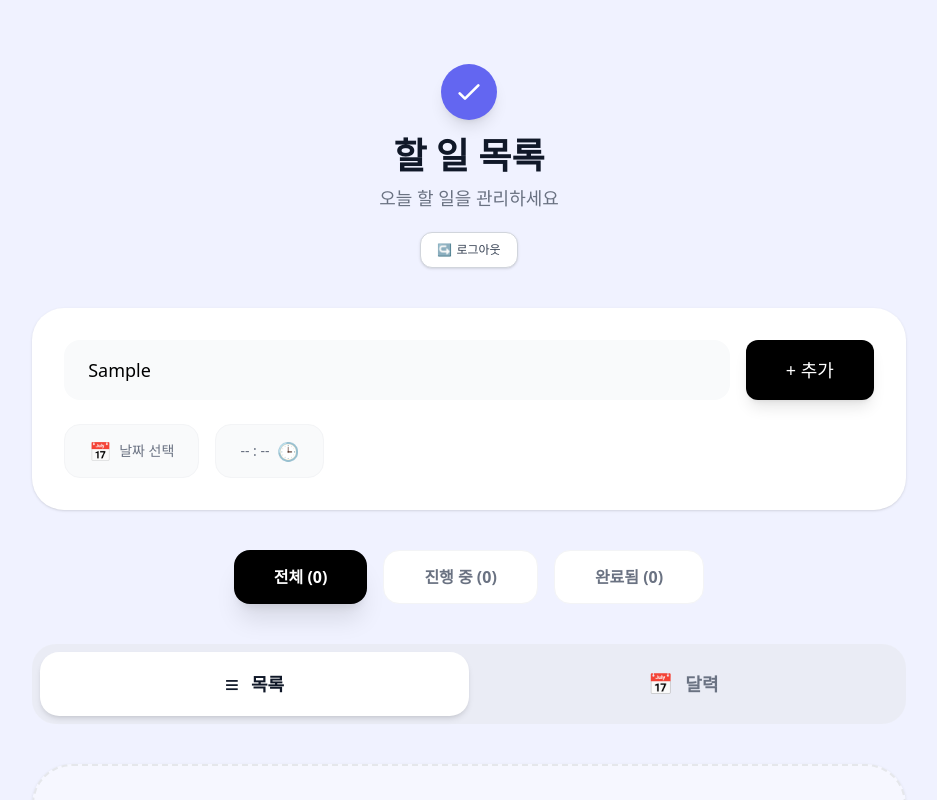
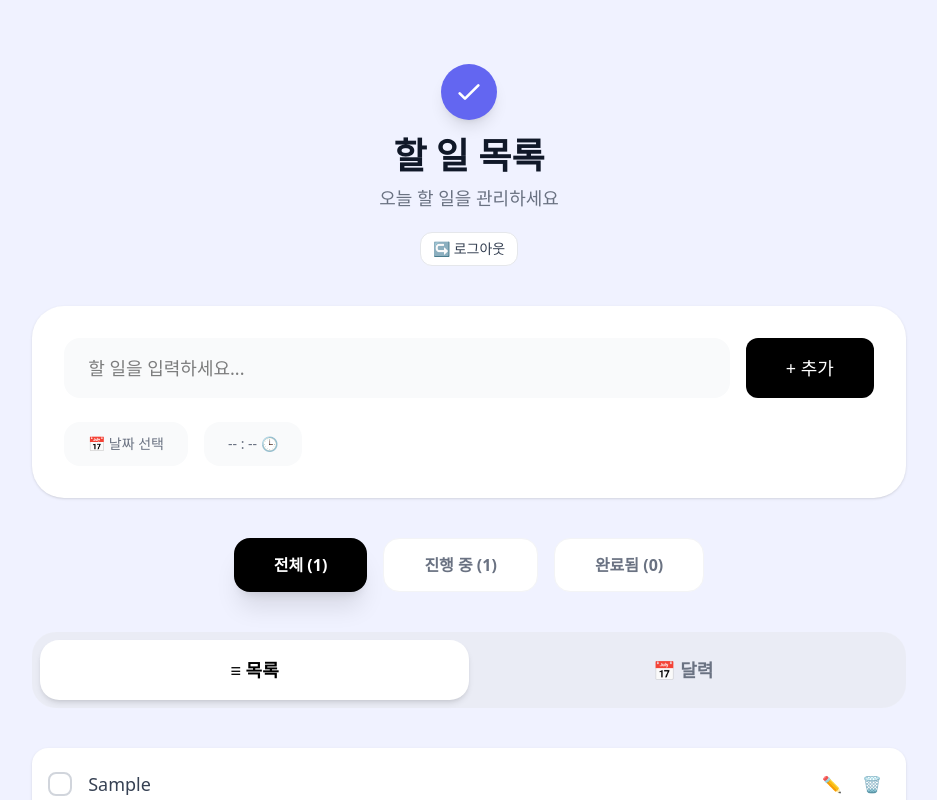
Before and after one commit to lea2047-bot/oz_personal_project, a React (Vite) app: page /main in a window 1280 px wide. Both pictures are taken after typing "Sample" into the empty fields and a click on the button "+ 추가". Shown: the top 800 px of the page, without its empty margins (171-1108 px from the left). Built offline with nearby package versions, Linux system fonts and the light colour scheme.

Commit message:
feat: todoitem (#18)

```diff
--- /dev/null
+++ b/src/components/TodoItem.tsx
@@ -0,0 +1,56 @@
+import React, { useState } from "react";
+import { Card, Checkbox, Button } from "./common";
+
+interface TodoItemProps {
+  todo: { id: number; text: string; completed: boolean };
+  onToggle: (id: number) => void;
+  onDelete: (id: number) => void;
+  onUpdate: (id: number, newText: string) => void;
+}
+
+const TodoItem = ({ todo, onToggle, onDelete, onUpdate }: TodoItemProps) => {
+  const [isEditing, setIsEditing] = useState(false);
+  const [editText, setEditText] = useState(todo.text);
+
+  const handleUpdate = () => {
+    onUpdate(todo.id, editText);
+    setIsEditing(false);
+  };
+
+  return (
+    <Card className="w-full mb-3 flex items-center justify-between p-4 bg-white rounded-2xl shadow-sm border-none">
+      <div className="flex items-center gap-4 flex-1">
+        <Checkbox checked={todo.completed} onChange={() => onToggle(todo.id)} />
+
+        {isEditing ? (
+          <input
+            className="flex-1 border-b border-indigo-500 outline-none px-1"
+            value={editText}
+            onChange={(e) => setEditText(e.target.value)}
+            onKeyDown={(e) => e.key === "Enter" && handleUpdate()}
+            autoFocus
+          />
+        ) : (
+          <span className={`text-lg ${todo.completed ? "line-through text-gray-400" : "text-gray-700"}`}>
+            {todo.text}
+          </span>
+        )}
+      </div>
+
+      <div className="flex items-center gap-1">
+        {isEditing ? (
+          <Button variant="ghost" className="text-blue-500" onClick={handleUpdate}>확인</Button>
+        ) : (
+          <button onClick={() => setIsEditing(true)} className="p-2 hover:bg-gray-100 rounded-full transition-colors">
+            <span className="text-gray-400">✏️</span>
+          </button>
+        )}
+        <button onClick={() => onDelete(todo.id)} className="p-2 hover:bg-gray-100 rounded-full transition-colors">
+          <span className="text-red-400">🗑️</span>
+        </button>
+      </div>
+    </Card>
+  );
+};
+
+export default TodoItem;
--- a/src/pages/MainPage.tsx
+++ b/src/pages/MainPage.tsx
@@ -1,20 +1,46 @@
 import React, { useState } from "react";
 import { useNavigate } from "react-router-dom";
-import {
-  Layout,
-  Button,
-  Card,
-} from "../components/common";
+import { Layout, Button, Card } from "../components/common";
+import TodoItem from "../components/TodoItem"; // 생성한 컴포넌트 임포트
+
+interface Todo {
+  id: number;
+  text: string;
+  completed: boolean;
+}
 
 const MainPage = () => {
   const navigate = useNavigate();
+
+  const [todos, setTodos] = useState<Todo[]>([]);
+  const [inputValue, setInputValue] = useState("");
   const [activeTab, setActiveTab] = useState<'전체' | '진행중' | '완료'>('전체');
-  const baseTabStyle =
-    "px-10 py-3.5 rounded-2xl text-base transition-all";
-  const activeTabStyle =
-    "bg-black text-white font-bold shadow-xl transform hover:scale-105";
-  const inactiveTabStyle =
-    "bg-white text-gray-500 font-semibold hover:bg-gray-50 border border-gray-100";
+
+  const handleAddTodo = () => {
+    if (!inputValue.trim()) return;
+    const newTodo: Todo = { id: Date.now(), text: inputValue, completed: false };
+    setTodos([...todos, newTodo]);
+    setInputValue("");
+  };
+
+  const toggleTodo = (id: number) =>
+    setTodos(todos.map(t => t.id === id ? { ...t, completed: !t.completed } : t));
+
+  const deleteTodo = (id: number) =>
+    setTodos(todos.filter(t => t.id !== id));
+
+  const updateTodo = (id: number, text: string) =>
+    setTodos(todos.map(t => t.id === id ? { ...t, text } : t));
+
+  const filteredTodos = todos.filter(t => {
+    if (activeTab === '진행중') return !t.completed;
+    if (activeTab === '완료') return t.completed;
+    return true;
+  });
+
+  const baseTabStyle = "px-10 py-3.5 rounded-2xl text-base transition-all";
+  const activeTabStyle = "bg-black text-white font-bold shadow-xl transform hover:scale-105";
+  const inactiveTabStyle = "bg-white text-gray-500 font-semibold hover:bg-gray-50 border border-gray-100";
   return (
     <Layout maxWidth="70%">
       <div className="flex flex-col items-center mt-6 mb-10">
@@ -25,11 +51,7 @@ const MainPage = () => {
         </div>
         <h1 className="text-4xl font-extrabold text-gray-900 mb-2">할 일 목록</h1>
         <p className="text-gray-500 mb-5 text-lg">오늘 할 일을 관리하세요</p>
-        <Button
-          variant="outline"
-          size="sm"
-          className="text-xs border-gray-300 py-1 h-9 bg-white px-4 rounded-xl shadow-sm"
-          onClick={() => navigate("/")}>
+        <Button variant="outline" size="sm" className="bg-white" onClick={() => navigate("/")}>
           <span className="mr-1">↪</span> 로그아웃
         </Button>
       </div>
@@ -38,62 +60,58 @@ const MainPage = () => {
           <input
             type="text"
             placeholder="할 일을 입력하세요..."
-            className="flex-1 bg-gray-50 border-none rounded-2xl px-6 py-4 outline-none focus:ring-2 focus:ring-indigo-500 transition-all text-lg"/>
-          <Button className="bg-black hover:bg-gray-800 px-10 rounded-2xl font-bold text-lg shadow-lg">
+            className="flex-1 bg-gray-50 border-none rounded-2xl px-6 py-4 outline-none focus:ring-2 focus:ring-indigo-500 text-lg"
+            value={inputValue}
+            onChange={(e) => setInputValue(e.target.value)}
+            onKeyDown={(e) => e.key === "Enter" && handleAddTodo()}
+          />
+          <Button className="bg-black px-10 rounded-2xl font-bold text-lg" onClick={handleAddTodo}>
             + 추가
           </Button>
         </div>
-        <div className="flex gap-4">
-          <div className="flex items-center gap-2 bg-gray-50 px-6 py-3 rounded-2xl text-sm text-gray-500 cursor-pointer hover:bg-gray-100 transition-all border border-gray-100">
-            <span className="text-lg">📅</span>
-            <span className="font-medium">날짜 선택</span>
-          </div>
-          <div className="flex items-center gap-2 bg-gray-50 px-6 py-3 rounded-2xl text-sm text-gray-500 cursor-pointer hover:bg-gray-100 transition-all border border-gray-100">
-             <span className="font-medium">-- : --</span>
-             <span className="text-lg">🕒</span>
-          </div>
+        <div className="flex gap-4 text-gray-500 text-sm">
+          <div className="bg-gray-50 px-6 py-3 rounded-2xl">📅 날짜 선택</div>
+          <div className="bg-gray-50 px-6 py-3 rounded-2xl">-- : -- 🕒</div>
         </div>
       </Card>
       <div className="flex justify-center gap-4 mb-10">
-        <button
-          onClick={() => setActiveTab('전체')}
-          className={`${baseTabStyle} ${
-            activeTab === '전체' ? activeTabStyle : inactiveTabStyle
-          }`}>
-          전체 (0)
+        <button onClick={() => setActiveTab('전체')} className={`${baseTabStyle} ${activeTab === '전체' ? activeTabStyle : inactiveTabStyle}`}>
+          전체 ({todos.length})
         </button>
-        <button
-          onClick={() => setActiveTab('진행중')}
-          className={`${baseTabStyle} ${
-            activeTab === '진행중' ? activeTabStyle : inactiveTabStyle
-          }`}>
-          진행 중 (0)
+        <button onClick={() => setActiveTab('진행중')} className={`${baseTabStyle} ${activeTab === '진행중' ? activeTabStyle : inactiveTabStyle}`}>
+          진행 중 ({todos.filter(t => !t.completed).length})
         </button>
-        <button
-          onClick={() => setActiveTab('완료')}
-          className={`${baseTabStyle} ${
-            activeTab === '완료' ? activeTabStyle : inactiveTabStyle
-          }`}>
-          완료됨 (0)
+        <button onClick={() => setActiveTab('완료')} className={`${baseTabStyle} ${activeTab === '완료' ? activeTabStyle : inactiveTabStyle}`}>
+          완료됨 ({todos.filter(t => t.completed).length})
         </button>
       </div>
       <div className="w-full flex bg-gray-200/50 p-2 rounded-3xl mb-10">
-        <button className="flex-1 flex items-center justify-center gap-3 py-4 bg-white rounded-[1.2rem] shadow-md font-bold text-gray-900">
-          <span className="text-2xl font-light">≡</span>
-          <span className="text-lg">목록</span>
-        </button>
-        <button className="flex-1 flex items-center justify-center gap-3 py-4 text-gray-500 font-semibold text-lg hover:text-gray-700 transition-all">
-          <span className="text-xl">📅</span>
-          <span>달력</span>
-        </button>
+        <button className="flex-1 py-4 bg-white rounded-[1.2rem] shadow-md font-bold text-lg">≡ 목록</button>
+        <button className="flex-1 py-4 text-gray-500 font-semibold text-lg">📅 달력</button>
       </div>
-      <Card className="w-full py-36 flex flex-col items-center justify-center bg-white/40 border-2 border-dashed border-gray-200 shadow-none rounded-[2.5rem]">
-        <div className="bg-gray-100/50 p-4 rounded-full mb-4">
-          <span className="text-4xl">📝</span>
+      <div className="w-full">
+        {filteredTodos.length > 0 ? (
+          filteredTodos.map(todo => (
+            <TodoItem
+              key={todo.id}
+              todo={todo}
+              onToggle={toggleTodo}
+              onDelete={deleteTodo}
+              onUpdate={updateTodo} />
+          ))):
+          (
+          <Card className="w-full py-36 flex flex-col items-center justify-center bg-white/40 border-2 border-dashed border-gray-200 shadow-none rounded-[2.5rem]">
+            <p className="text-gray-400 font-bold text-2xl">
+              {activeTab === '완료' ? "완료된 할 일이 없습니다." : "할 일을 추가해보세요!"}
+            </p>
+          </Card>
+        )}
+      </div>
+      {todos.length > 0 && (
+        <div className="mt-8 text-center text-gray-400 font-medium">
+          전체 {todos.length} | 완료 {todos.filter(t => t.completed).length} | 진행 중 {todos.filter(t => !t.completed).length}
         </div>
-        <p className="text-gray-400 font-bold text-2xl">할 일을 추가해보세요!</p>
-        <p className="text-gray-400 mt-2">새로운 계획이 당신을 기다리고 있어요.</p>
-      </Card>
+      )}
     </Layout>
   );
 };
```
